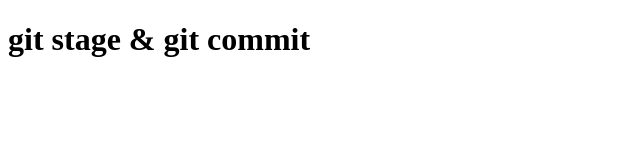
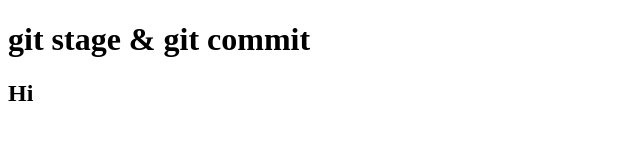
Before and after one commit to MohamadRezaJafari/git-course, a plain HTML site: page index.html in a window 1280 px wide. Shown: the full height of the page, 0-640 px from the left. Drawn offline with Linux system fonts and the light colour scheme.

Commit message:
change all file

```diff
--- a/index.html
+++ b/index.html
@@ -7,5 +7,6 @@
   </head>
   <body>
     <h1>git stage & git commit</h1>
+    <h2>Hi</h2>
   </body>
 </html>
--- a/index.js
+++ b/index.js
@@ -1,2 +1,3 @@
 console.log("hello there...");
 alert("hi man");
+console.log("hello git...");
```
